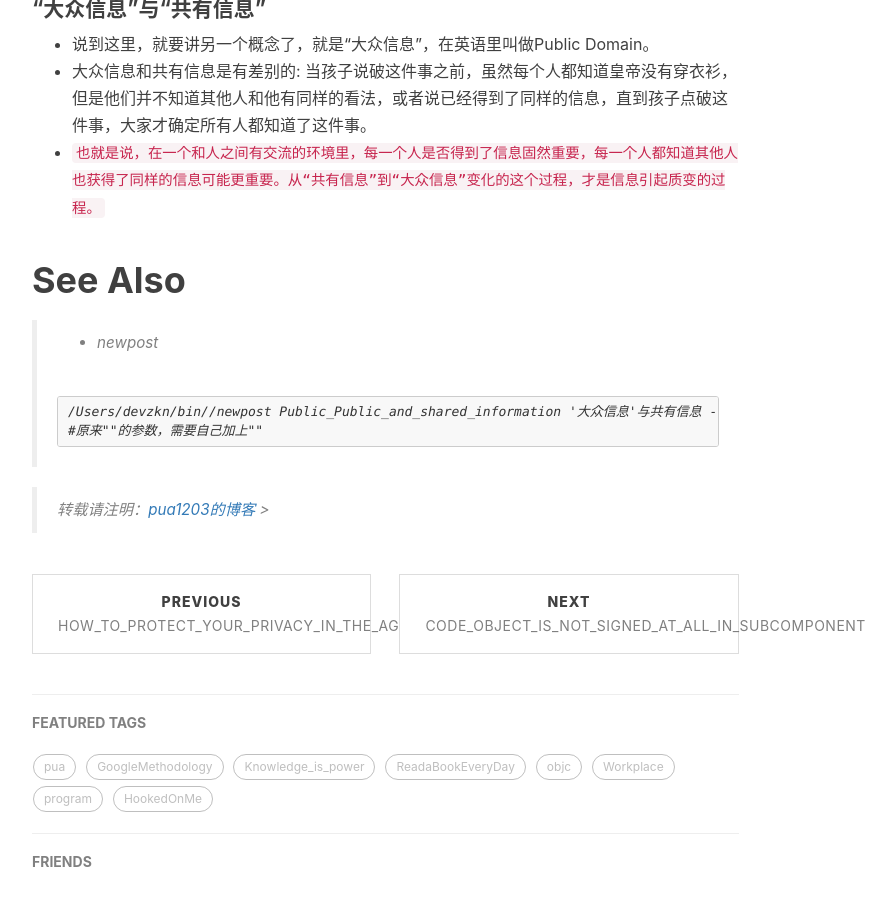
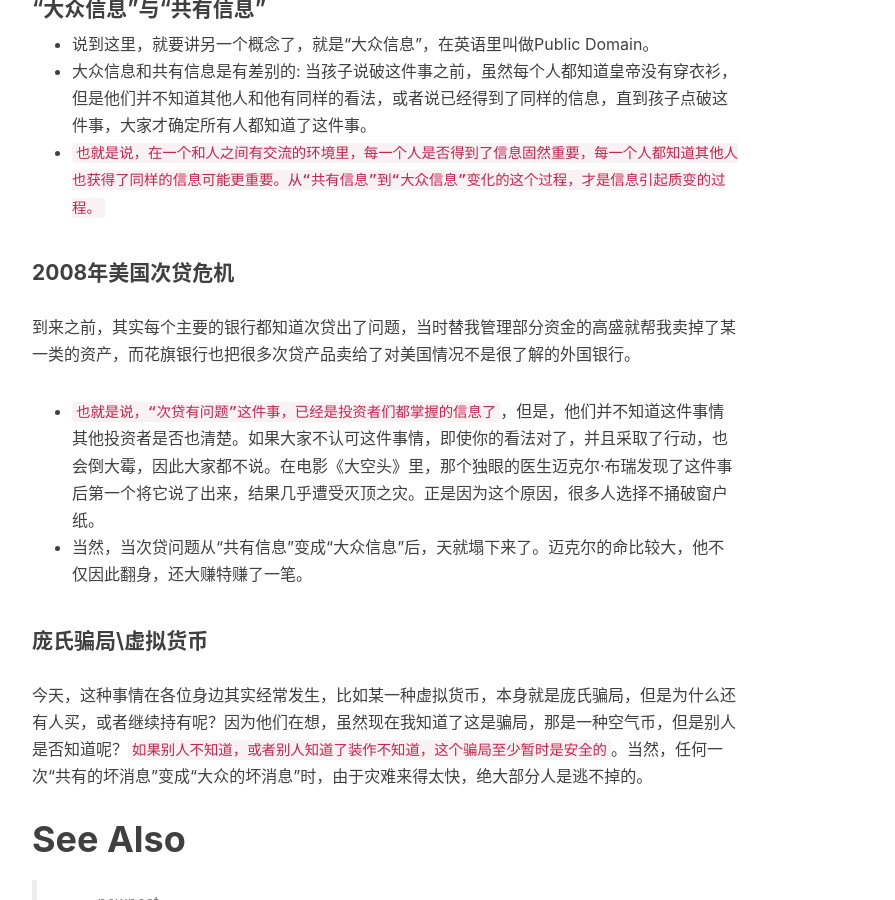
Before and after one commit to pua1203/pua1203.github.io, a Jekyll site: the page built from _posts/GoogleMethodology/2018-10-18-Public_Public_and_shared_information.md, in a window 1280 px wide and 900 px high, scrolled down 845 px. Shown: the whole window, without its empty margins (233-1128 px from the left). Built offline with Jekyll 4.4.1, drawn with Linux system fonts in a browser that asks for light colours; nearby versions of some CDN libraries; our own code applies the rules of GitHub Pages for plain Markdown files; comment, search, counter and statistics services are not loaded.

Commit message:
:如果别人不知道，或者别人知道了装作不知道，这个骗局至少暂时是安全的

```diff
--- a/_posts/GoogleMethodology/2018-10-18-Public_Public_and_shared_information.md
+++ b/_posts/GoogleMethodology/2018-10-18-Public_Public_and_shared_information.md
@@ -43,6 +43,29 @@ subtitle: '大众信息'与共有信息,从“共有信息”到“大众信息
 
 
 
+
+
+#### 2008年美国次贷危机
+
+到来之前，其实每个主要的银行都知道次贷出了问题，当时替我管理部分资金的高盛就帮我卖掉了某一类的资产，而花旗银行也把很多次贷产品卖给了对美国情况不是很了解的外国银行。
+
+* `也就是说，“次贷有问题”这件事，已经是投资者们都掌握的信息了`，但是，他们并不知道这件事情其他投资者是否也清楚。如果大家不认可这件事情，即使你的看法对了，并且采取了行动，也会倒大霉，因此大家都不说。在电影《大空头》里，那个独眼的医生迈克尔·布瑞发现了这件事后第一个将它说了出来，结果几乎遭受灭顶之灾。正是因为这个原因，很多人选择不捅破窗户纸。
+* 当然，当次贷问题从“共有信息”变成“大众信息”后，天就塌下来了。迈克尔的命比较大，他不仅因此翻身，还大赚特赚了一笔。
+
+
+
+
+
+#### 庞氏骗局\虚拟货币
+
+今天，这种事情在各位身边其实经常发生，比如某一种虚拟货币，本身就是庞氏骗局，但是为什么还有人买，或者继续持有呢？因为他们在想，虽然现在我知道了这是骗局，那是一种空气币，但是别人是否知道呢？`如果别人不知道，或者别人知道了装作不知道，这个骗局至少暂时是安全的`。当然，任何一次“共有的坏消息”变成“大众的坏消息”时，由于灾难来得太快，绝大部分人是逃不掉的。
+
+
+
+
+
+
+
 # See Also
 
 >* newpost
```
